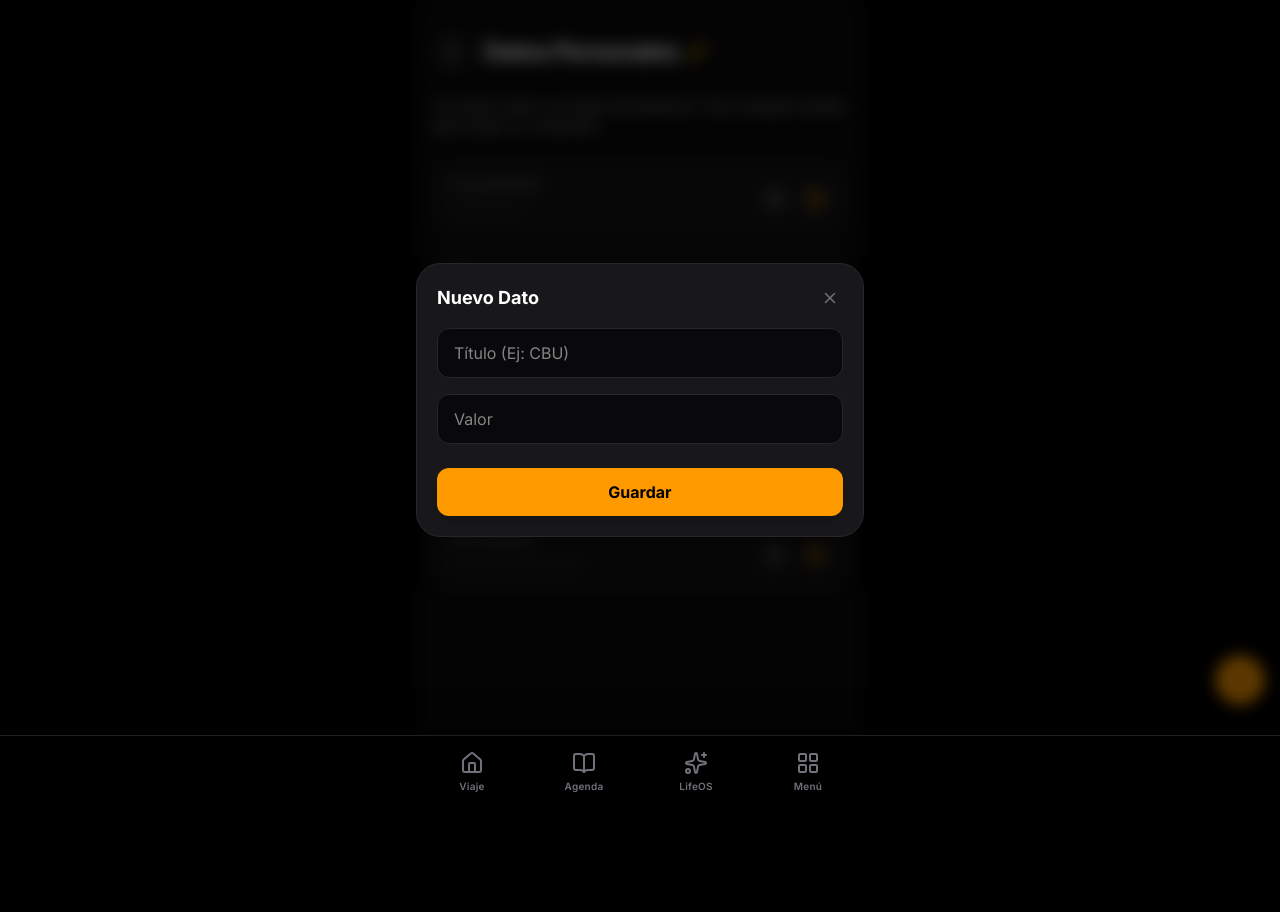
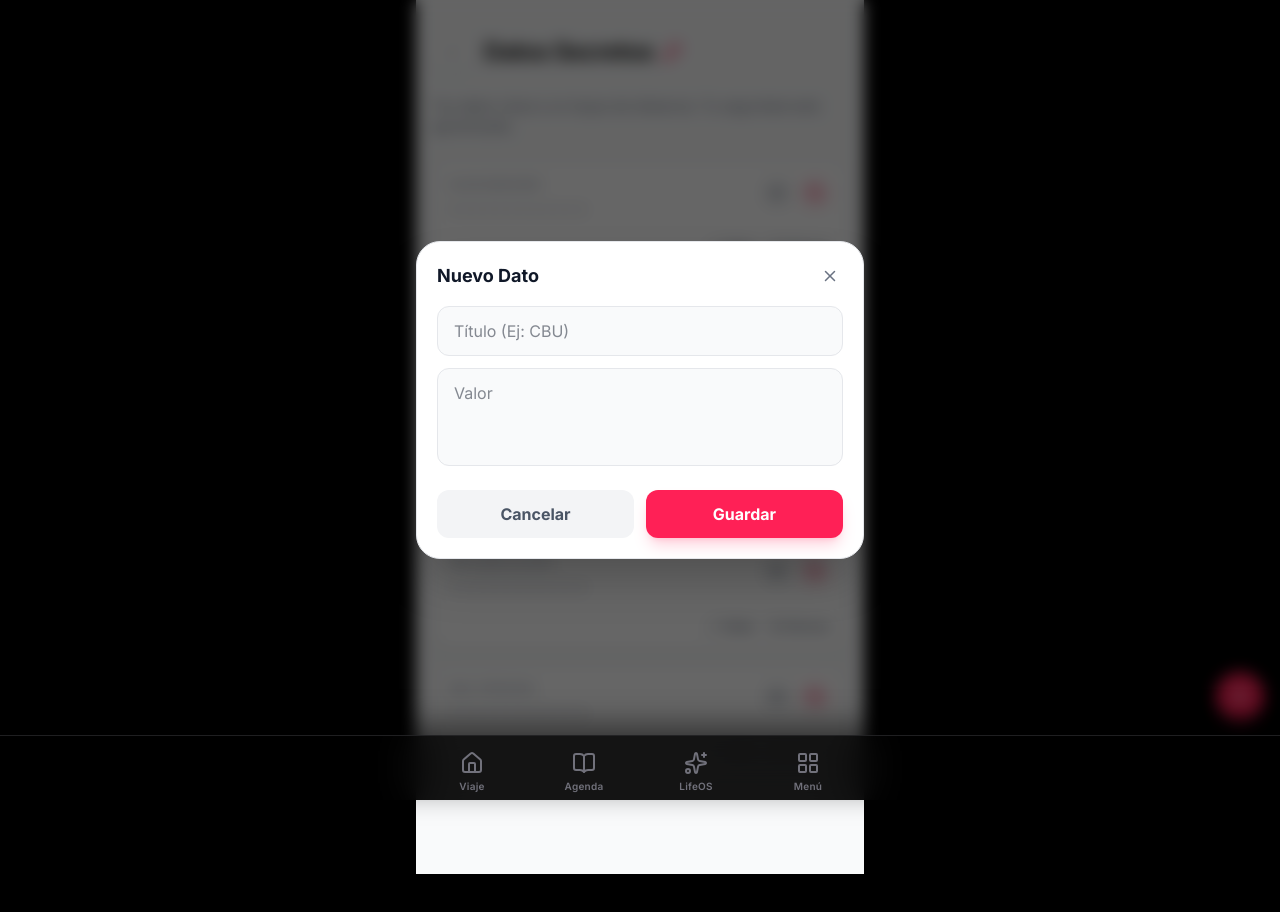
Before and after one commit to aalvaroespinoza/AppHorarios, a Next.js app: page /datos-personales in a window 1280 px wide. Both pictures are taken after a click on the button 1240 px from the left and 680 px from the top of the page. Shown: the top 912 px of the page. Before the commit the page ends 880 px from the top, so only its background shows below. Built offline with nearby package versions, Linux system fonts and the light colour scheme.

Commit message:
feat(vault): implementar enmascaramiento, auto-hide, copy-to-clipboard y CRUD con UI segura en moviles

```diff
--- a/src/app/datos-personales/page.tsx
+++ b/src/app/datos-personales/page.tsx
@@ -2,217 +2,285 @@
 
 import { useState, useEffect } from 'react';
 import { motion, AnimatePresence } from 'framer-motion';
-import { ChevronLeft, KeyRound, Eye, EyeOff, Copy, Plus, X } from 'lucide-react';
+import { ChevronLeft, KeyRound, Eye, EyeOff, Copy, Plus, X, Check, Trash2, Edit2 } from 'lucide-react';
 import Link from 'next/link';
 
-interface DatoBoveda {
+interface VaultItem {
   id: string;
-  titulo: string;
-  valor: string;
+  title: string;
+  value: string;
+  category: string;
 }
 
-const DATOS_DEFAULT: DatoBoveda[] = [
-  { id: '1', titulo: 'Alias Bancario', valor: 'newdata' },
-  { id: '2', titulo: 'CUIL', valor: '20472531388' },
-  { id: '3', titulo: 'Dirección Envío', valor: 'San Luis 831, Despeñaderos' },
-  { id: '4', titulo: 'WiFi Casa (Clave)', valor: 'lorenzojulian' },
-  { id: '5', titulo: 'Mail Personal', valor: 'alvaroespinoza512@gmail.com' },
+const DEFAULT_ITEMS: VaultItem[] = [
+  { id: '1', title: 'Alias Bancario', value: 'newdata', category: 'Finanzas' },
+  { id: '2', title: 'CUIL', value: '20472531388', category: 'Personal' },
+  { id: '3', title: 'Dirección Envío', value: 'San Luis 831, Despeñaderos', category: 'Personal' },
+  { id: '4', title: 'WiFi Casa (Clave)', value: 'lorenzojulian', category: 'Redes' },
+  { id: '5', title: 'Mail Personal', value: 'alvaroespinoza512@gmail.com', category: 'Personal' },
 ];
 
 export default function DatosPersonalesPage() {
-  const [datos, setDatos] = useState<DatoBoveda[]>([]);
+  const [items, setItems] = useState<VaultItem[]>([]);
   const [isMounted, setIsMounted] = useState(false);
+  const [revealedIds, setRevealedIds] = useState<string[]>([]);
+  const [copiedId, setCopiedId] = useState<string | null>(null);
 
-  // Toast state
-  const [toastMsg, setToastMsg] = useState<string | null>(null);
-
-  // New Dato state
-  const [showAdd, setShowAdd] = useState(false);
-  const [nuevoTitulo, setNuevoTitulo] = useState('');
-  const [nuevoValor, setNuevoValor] = useState('');
-
-  // Unmasked fields
-  const [unmasked, setUnmasked] = useState<Record<string, boolean>>({});
+  // CRUD Modal State
+  const [isModalOpen, setIsModalOpen] = useState(false);
+  const [editingItem, setEditingItem] = useState<VaultItem | null>(null);
+  const [formTitle, setFormTitle] = useState('');
+  const [formValue, setFormValue] = useState('');
 
   useEffect(() => {
     setIsMounted(true);
-    const stored = localStorage.getItem('apphorarios_boveda_v2');
+    const stored = localStorage.getItem('apphorarios_vault_v3');
     if (stored) {
       try {
-        setDatos(JSON.parse(stored));
+        setItems(JSON.parse(stored));
       } catch (e) {
-        setDatos(DATOS_DEFAULT);
+        setItems(DEFAULT_ITEMS);
       }
     } else {
-      setDatos(DATOS_DEFAULT);
+      setItems(DEFAULT_ITEMS);
     }
   }, []);
 
   useEffect(() => {
     if (isMounted) {
-      localStorage.setItem('apphorarios_boveda_v2', JSON.stringify(datos));
+      localStorage.setItem('apphorarios_vault_v3', JSON.stringify(items));
     }
-  }, [datos, isMounted]);
+  }, [items, isMounted]);
 
-  const copyToClipboard = async (texto: string) => {
+  const copyToClipboard = async (text: string, id: string) => {
     try {
-      await navigator.clipboard.writeText(texto);
-
-      // Feedback
+      await navigator.clipboard.writeText(text);
       if (navigator.vibrate) navigator.vibrate(40);
-      setToastMsg('¡Copiado al portapapeles!');
-      setTimeout(() => setToastMsg(null), 2500);
+      setCopiedId(id);
+      setTimeout(() => setCopiedId(null), 2000);
     } catch (err) {
       console.error('Failed to copy', err);
     }
   };
 
-  const toggleUnmask = (id: string, e: React.MouseEvent) => {
+  const toggleVisibility = (id: string, e: React.MouseEvent) => {
     e.stopPropagation();
-    setUnmasked(prev => ({ ...prev, [id]: !prev[id] }));
+    if (revealedIds.includes(id)) {
+      setRevealedIds(prev => prev.filter(revId => revId !== id));
+    } else {
+      setRevealedIds(prev => [...prev, id]);
+      // Auto-hide after 10 seconds
+      setTimeout(() => {
+        setRevealedIds(prev => prev.filter(revId => revId !== id));
+      }, 10000);
+    }
   };
 
-  const handleAdd = () => {
-    if (!nuevoTitulo || !nuevoValor) return;
-    setDatos(prev => [...prev, {
-      id: Date.now().toString(),
-      titulo: nuevoTitulo,
-      valor: nuevoValor
-    }]);
-    setNuevoTitulo('');
-    setNuevoValor('');
-    setShowAdd(false);
+  const openModal = (item?: VaultItem) => {
+    if (item) {
+      setEditingItem(item);
+      setFormTitle(item.title);
+      setFormValue(item.value);
+    } else {
+      setEditingItem(null);
+      setFormTitle('');
+      setFormValue('');
+    }
+    setIsModalOpen(true);
   };
 
-  const handleRemove = (id: string, e: React.MouseEvent) => {
-    e.stopPropagation();
-    setDatos(prev => prev.filter(d => d.id !== id));
+  const closeModal = () => {
+    setIsModalOpen(false);
+    setEditingItem(null);
+    setFormTitle('');
+    setFormValue('');
   };
 
-  if (!isMounted) return null;
+  const saveItem = () => {
+    if (!formTitle.trim() || !formValue.trim()) return;
+
+    if (editingItem) {
+      setItems(prev => prev.map(item =>
+        item.id === editingItem.id
+          ? { ...item, title: formTitle, value: formValue }
+          : item
+      ));
+    } else {
+      const newItem: VaultItem = {
+        id: Date.now().toString(),
+        title: formTitle,
+        value: formValue,
+        category: 'General'
+      };
+      setItems(prev => [...prev, newItem]);
+    }
+    closeModal();
+  };
+
+  const deleteItem = (id: string, e: React.MouseEvent) => {
+    e.stopPropagation();
+    if (window.confirm('¿Seguro que deseas eliminar este dato?')) {
+      setItems(prev => prev.filter(item => item.id !== id));
+    }
+  };
+
+  if (!isMounted) return <div className="min-h-[100dvh] bg-gray-50 dark:bg-neutral-900" />;
 
   return (
     <motion.div
       initial={{ opacity: 0, x: 20 }}
       animate={{ opacity: 1, x: 0 }}
       transition={{ type: "spring", bounce: 0, duration: 0.4 }}
-      className="p-4 max-w-md mx-auto flex flex-col gap-6 min-h-[100dvh] relative bg-[#0a0a0c] text-white pb-24"
+      className="max-w-md mx-auto flex flex-col gap-6 min-h-[100dvh] pb-24 relative bg-gray-50 dark:bg-neutral-900 text-neutral-900 dark:text-white px-4"
       style={{ paddingTop: 'max(1.5rem, env(safe-area-inset-top))' }}
     >
       {/* Header */}
       <header className="flex items-center gap-3 mt-2">
         <Link
           href="/boveda"
-          className="w-10 h-10 bg-zinc-900 border border-zinc-800 rounded-full flex items-center justify-center text-zinc-400 hover:text-white transition-colors shadow-sm"
+          className="w-10 h-10 bg-white dark:bg-neutral-800 border border-gray-200 dark:border-neutral-700 rounded-full flex items-center justify-center text-gray-500 dark:text-neutral-400 hover:text-black dark:hover:text-white transition-colors shadow-sm"
         >
           <ChevronLeft size={20} />
         </Link>
         <div>
-          <h1 className="text-2xl font-bold tracking-tight text-white flex items-center gap-2">
-            Datos Personales <KeyRound size={20} className="text-amber-400" />
+          <h1 className="text-2xl font-bold tracking-tight flex items-center gap-2">
+            Datos Secretos <KeyRound size={20} className="text-rose-500" />
           </h1>
         </div>
       </header>
 
       {/* Intro */}
-      <p className="text-sm text-zinc-400">
-        Tus datos clave a un toque de distancia. Tocá cualquier tarjeta para copiar su contenido.
+      <p className="text-sm text-gray-500 dark:text-neutral-400">
+        Tus datos clave a un toque de distancia. Tu seguridad está garantizada.
       </p>
 
       {/* Grid */}
       <div className="flex flex-col gap-3">
-        {datos.map(d => {
-          const isUnmasked = unmasked[d.id];
-          const displayValue = isUnmasked ? d.valor : '•'.repeat(Math.min(d.valor.length, 12));
+        {items.map(item => {
+          const isRevealed = revealedIds.includes(item.id);
+          const isCopied = copiedId === item.id;
+          const displayValue = isRevealed ? item.value : '••••••••••••';
+
           return (
             <motion.div
               layout
-              key={d.id}
-              onClick={() => copyToClipboard(d.valor)}
-              className="group bg-zinc-900/60 border border-zinc-800 rounded-2xl p-4 flex items-center justify-between cursor-pointer active:scale-[0.98] transition-all shadow-sm hover:border-zinc-700"
+              key={item.id}
+              onClick={() => copyToClipboard(item.value, item.id)}
+              className="group bg-white dark:bg-neutral-800/80 border border-gray-200 dark:border-neutral-700 rounded-2xl p-4 flex flex-col gap-3 cursor-pointer active:scale-[0.98] transition-all shadow-sm hover:border-gray-300 dark:hover:border-neutral-600"
             >
-              <div className="flex flex-col min-w-0 pr-4">
-                <span className="text-zinc-500 text-[10px] font-bold uppercase tracking-wider mb-1">{d.titulo}</span>
-                <span className={`text-base font-semibold truncate ${isUnmasked ? 'text-zinc-100' : 'text-zinc-600 tracking-[0.2em]'}`}>
+              <div className="flex items-start justify-between gap-4">
+                <div className="flex flex-col min-w-0 flex-1">
+                  <span className="text-gray-400 dark:text-neutral-500 text-[10px] font-bold uppercase tracking-wider mb-1">
+                    {item.title}
+                  </span>
+                  <span className={`text-base font-medium break-all ${isRevealed ? 'text-gray-900 dark:text-neutral-100' : 'text-gray-400 dark:text-neutral-500 tracking-[0.2em]'}`}>
                     {displayValue}
                   </span>
                 </div>
-              <div className="flex gap-2 shrink-0 items-center">
+
+                <div className="flex gap-1.5 shrink-0 items-center">
                   <button
-                  onClick={(e) => toggleUnmask(d.id, e)}
-                  className="w-8 h-8 rounded-full bg-zinc-800/50 flex items-center justify-center text-zinc-400 hover:text-white"
+                    onClick={(e) => toggleVisibility(item.id, e)}
+                    className="w-8 h-8 rounded-full bg-gray-100 dark:bg-neutral-700/50 flex items-center justify-center text-gray-500 dark:text-neutral-400 hover:text-black dark:hover:text-white transition-colors"
                   >
-                  {isUnmasked ? <EyeOff size={14} /> : <Eye size={14} />}
+                    {isRevealed ? <EyeOff size={14} /> : <Eye size={14} />}
                   </button>
-                <div className="w-8 h-8 rounded-full bg-amber-500/10 flex items-center justify-center text-amber-500 group-hover:bg-amber-500/20">
-                  <Copy size={14} />
+                  <div className={`w-8 h-8 rounded-full flex items-center justify-center transition-colors ${
+                    isCopied
+                      ? 'bg-emerald-500/10 text-emerald-500 dark:bg-emerald-500/20 dark:text-emerald-400'
+                      : 'bg-rose-500/10 text-rose-500 dark:bg-rose-500/20 dark:text-rose-400 group-hover:bg-rose-500/20'
+                  }`}>
+                    {isCopied ? <Check size={14} /> : <Copy size={14} />}
                   </div>
+                </div>
+              </div>
+
+              {/* Actions row */}
+              <div className="flex items-center justify-end gap-3 pt-2 border-t border-gray-100 dark:border-neutral-700/50">
+                <button
+                  onClick={(e) => { e.stopPropagation(); openModal(item); }}
+                  className="text-xs font-semibold text-gray-500 dark:text-neutral-400 flex items-center gap-1 hover:text-indigo-500 transition-colors"
+                >
+                  <Edit2 size={12} /> Editar
+                </button>
+                <button
+                  onClick={(e) => deleteItem(item.id, e)}
+                  className="text-xs font-semibold text-gray-500 dark:text-neutral-400 flex items-center gap-1 hover:text-rose-500 transition-colors"
+                >
+                  <Trash2 size={12} /> Eliminar
+                </button>
               </div>
             </motion.div>
           );
         })}
       </div>
 
-      {/* Fab Button */}
+      {/* FAB Button */}
       <button
-        onClick={() => setShowAdd(true)}
-        className="fixed bottom-24 right-4 w-12 h-12 bg-amber-500 rounded-full flex items-center justify-center text-black shadow-lg shadow-amber-900/20 active:scale-90 transition-transform"
+        onClick={() => openModal()}
+        className="fixed bottom-20 right-4 w-12 h-12 bg-rose-500 rounded-full flex items-center justify-center text-white shadow-lg shadow-rose-500/20 active:scale-90 transition-transform z-40"
       >
         <Plus size={24} />
       </button>
 
-      {/* Add Modal */}
+      {/* CRUD Modal */}
       <AnimatePresence>
-        {showAdd && (
+        {isModalOpen && (
           <motion.div
-            initial={{ opacity: 0, y: 100 }}
-            animate={{ opacity: 1, y: 0 }}
-            exit={{ opacity: 0, y: 100 }}
+            initial={{ opacity: 0 }}
+            animate={{ opacity: 1 }}
+            exit={{ opacity: 0 }}
             className="fixed inset-0 z-50 flex items-center justify-center px-4"
           >
-            <div className="absolute inset-0 bg-black/60 backdrop-blur-sm" onClick={() => setShowAdd(false)} />
-            <div className="relative w-full max-w-md bg-zinc-900 border border-zinc-800 rounded-3xl p-5 shadow-2xl flex flex-col gap-4">
+            <div className="absolute inset-0 bg-black/60 backdrop-blur-sm" onClick={closeModal} />
+            <motion.div
+              initial={{ scale: 0.95, y: 20 }}
+              animate={{ scale: 1, y: 0 }}
+              exit={{ scale: 0.95, y: 20 }}
+              className="relative w-full max-w-md bg-white dark:bg-neutral-900 border border-gray-200 dark:border-neutral-800 rounded-3xl p-5 shadow-2xl flex flex-col gap-4"
+            >
               <div className="flex justify-between items-center">
-                <h3 className="text-lg font-bold text-white">Nuevo Dato</h3>
-                <button onClick={() => setShowAdd(false)} className="text-zinc-500 p-1"><X size={18} /></button>
+                <h3 className="text-lg font-bold text-gray-900 dark:text-white">
+                  {editingItem ? 'Editar Dato' : 'Nuevo Dato'}
+                </h3>
+                <button onClick={closeModal} className="text-gray-500 p-1"><X size={18} /></button>
               </div>
+
+              <div className="flex flex-col gap-3">
                 <input
                   placeholder="Título (Ej: CBU)"
-                value={nuevoTitulo}
-                onChange={e => setNuevoTitulo(e.target.value)}
-                className="w-full bg-zinc-950 border border-zinc-800 rounded-xl px-4 py-3 text-base text-white focus:outline-none focus:border-amber-500"
+                  value={formTitle}
+                  onChange={e => setFormTitle(e.target.value)}
+                  className="w-full bg-gray-50 dark:bg-neutral-950 border border-gray-200 dark:border-neutral-800 rounded-xl px-4 py-3 text-base text-gray-900 dark:text-white focus:outline-none focus:border-rose-500 transition-colors"
                 />
-              <input
+                <textarea
                   placeholder="Valor"
-                value={nuevoValor}
-                onChange={e => setNuevoValor(e.target.value)}
-                className="w-full bg-zinc-950 border border-zinc-800 rounded-xl px-4 py-3 text-base text-white focus:outline-none focus:border-amber-500"
+                  value={formValue}
+                  onChange={e => setFormValue(e.target.value)}
+                  rows={3}
+                  className="w-full bg-gray-50 dark:bg-neutral-950 border border-gray-200 dark:border-neutral-800 rounded-xl px-4 py-3 text-base text-gray-900 dark:text-white focus:outline-none focus:border-rose-500 transition-colors resize-none"
                 />
+              </div>
+
+              <div className="flex gap-3 mt-2">
                 <button
-                onClick={handleAdd}
-                className="w-full py-3 bg-amber-500 text-black font-bold rounded-xl mt-2 active:scale-[0.98] transition-transform shadow-lg"
+                  onClick={closeModal}
+                  className="flex-1 py-3 bg-gray-100 dark:bg-neutral-800 text-gray-600 dark:text-neutral-300 font-bold rounded-xl active:scale-[0.98] transition-transform"
+                >
+                  Cancelar
+                </button>
+                <button
+                  onClick={saveItem}
+                  className="flex-1 py-3 bg-rose-500 text-white font-bold rounded-xl active:scale-[0.98] transition-transform shadow-lg shadow-rose-500/20"
                 >
                   Guardar
                 </button>
               </div>
             </motion.div>
+          </motion.div>
         )}
       </AnimatePresence>
 
-      {/* Toast */}
-      <AnimatePresence>
-        {toastMsg && (
-          <motion.div
-            initial={{ opacity: 0, y: 50, scale: 0.9 }}
-            animate={{ opacity: 1, y: 0, scale: 1 }}
-            exit={{ opacity: 0, scale: 0.9 }}
-            className="fixed bottom-10 left-1/2 -translate-x-1/2 z-50 bg-white text-black px-4 py-2 rounded-full shadow-2xl font-bold text-sm flex items-center gap-2 pointer-events-none"
-          >
-            <Copy size={14} className="text-amber-500" />
-            {toastMsg}
-          </motion.div>
-        )}
-      </AnimatePresence>
     </motion.div>
   );
 }
```
Lines whose indentation alone changed are shown as unchanged.
